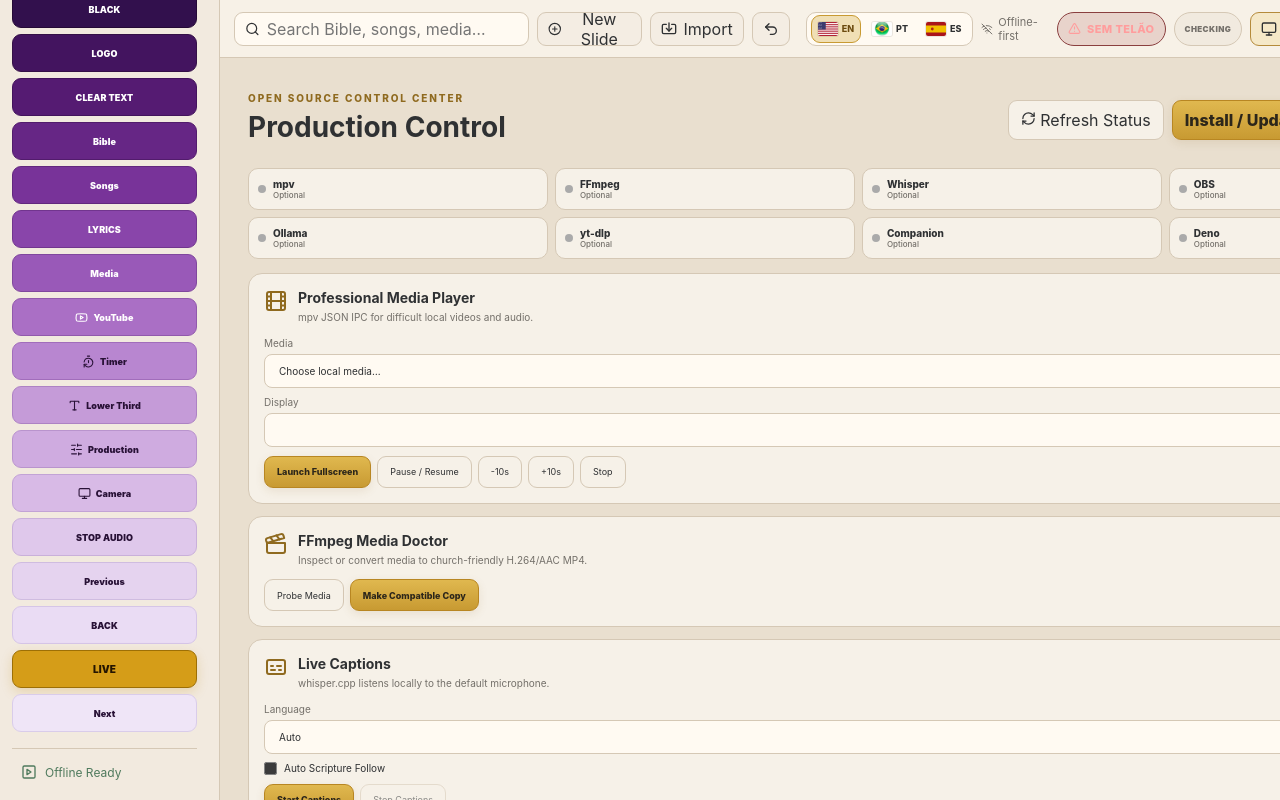
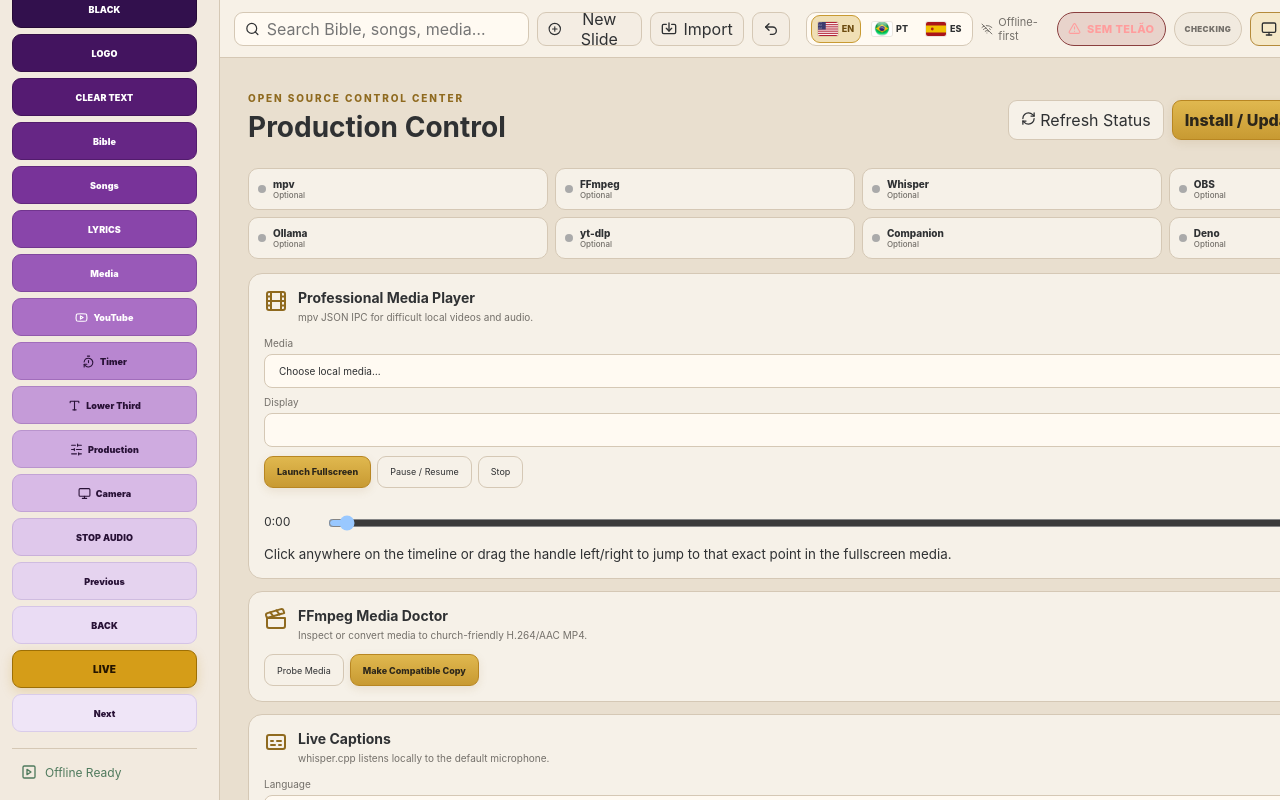
Before and after one commit to ValdemirJunior2020/VERSE-FLOW, a React (Vite) app: page / in a window 1280 px wide. Both pictures are taken after a click on the button "Camera". Shown: the top 800 px of the page. Built offline with nearby package versions, Linux system fonts and the light colour scheme.

Commit message:
Replace fixed media jumps with draggable exact seek timeline

```diff
--- a/src/components/ProductionPage.tsx
+++ b/src/components/ProductionPage.tsx
@@ -26,6 +26,9 @@ export default function ProductionPage({
   const [scenes,setScenes]=useState<string[]>([])
   const [scene,setScene]=useState('')
   const [message,setMessage]=useState('')
+  const [mpvPosition,setMpvPosition]=useState(0)
+  const [mpvDuration,setMpvDuration]=useState(0)
+  const [mpvDragging,setMpvDragging]=useState(false)
 
   const localMedia=useMemo(()=>media.filter(m=>m.path),[media])
   const refresh=async()=>setTools(await window.verseflow?.toolStatus()||null)
@@ -35,8 +38,32 @@ export default function ProductionPage({
     setCaption(text)
     if(autoFollow) onAutoScripture(text)
   }),[autoFollow,onAutoScripture])
+  useEffect(()=>{
+    let alive=true
+    const sync=async()=>{
+      const r=await window.verseflow?.mpvStatus()
+      if(!alive||!r?.ok)return
+      if(!mpvDragging)setMpvPosition(Math.max(0,r.position||0))
+      setMpvDuration(Math.max(0,r.duration||0))
+    }
+    void sync()
+    const timer=setInterval(()=>void sync(),500)
+    return()=>{alive=false;clearInterval(timer)}
+  },[mpvDragging])
 
   const pickDefault=()=>selectedPath||localMedia.find(m=>m.type==='video')?.path||localMedia[0]?.path||''
+  const formatMediaTime=(seconds:number)=>{
+    const whole=Math.max(0,Math.floor(seconds||0))
+    const h=Math.floor(whole/3600),m=Math.floor((whole%3600)/60),s=whole%60
+    return h>0
+      ? h+':'+String(m).padStart(2,'0')+':'+String(s).padStart(2,'0')
+      : m+':'+String(s).padStart(2,'0')
+  }
+  const seekMpv=(seconds:number)=>{
+    const value=Math.max(0,Math.min(mpvDuration||seconds,seconds))
+    setMpvPosition(value)
+    void window.verseflow?.mpvSeekTo(value)
+  }
   const result=async(p:Promise<{ok:boolean;error?:string}>|undefined,okText:string)=>{
     const r=await p
     setMessage(r?.ok?okText:r?.error||'Action failed')
@@ -81,10 +108,26 @@ export default function ProductionPage({
         <div className="prod-actions">
           <button className="gold" onClick={()=>void result(window.verseflow?.mpvLaunch(pickDefault(),screenIndex),'mpv opened fullscreen')}>Launch Fullscreen</button>
           <button onClick={()=>void result(window.verseflow?.mpvCommand('pause'),'mpv pause/resume sent')}>Pause / Resume</button>
-          <button onClick={()=>void result(window.verseflow?.mpvCommand('seekBack'),'-10 seconds')}>-10s</button>
-          <button onClick={()=>void result(window.verseflow?.mpvCommand('seekForward'),'+10 seconds')}>+10s</button>
           <button onClick={()=>void result(window.verseflow?.mpvCommand('stop'),'mpv stopped')}>Stop</button>
         </div>
+        <div style={{display:'grid',gridTemplateColumns:'52px 1fr 52px',gap:10,alignItems:'center',marginTop:12}}>
+          <span style={{fontVariantNumeric:'tabular-nums',fontSize:12}}>{formatMediaTime(mpvPosition)}</span>
+          <input
+            aria-label="Media timeline"
+            type="range"
+            min={0}
+            max={Math.max(1,mpvDuration)}
+            step={0.1}
+            value={Math.min(mpvPosition,Math.max(1,mpvDuration))}
+            onPointerDown={()=>setMpvDragging(true)}
+            onPointerUp={e=>{setMpvDragging(false);seekMpv(Number(e.currentTarget.value))}}
+            onPointerCancel={()=>setMpvDragging(false)}
+            onChange={e=>seekMpv(Number(e.target.value))}
+            style={{width:'100%',cursor:'pointer'}}
+          />
+          <span style={{fontVariantNumeric:'tabular-nums',fontSize:12,textAlign:'right'}}>{formatMediaTime(mpvDuration)}</span>
+        </div>
+        <small>Click anywhere on the timeline or drag the handle left/right to jump to that exact point in the fullscreen media.</small>
       </section>
 
       <section className="production-card">
```
